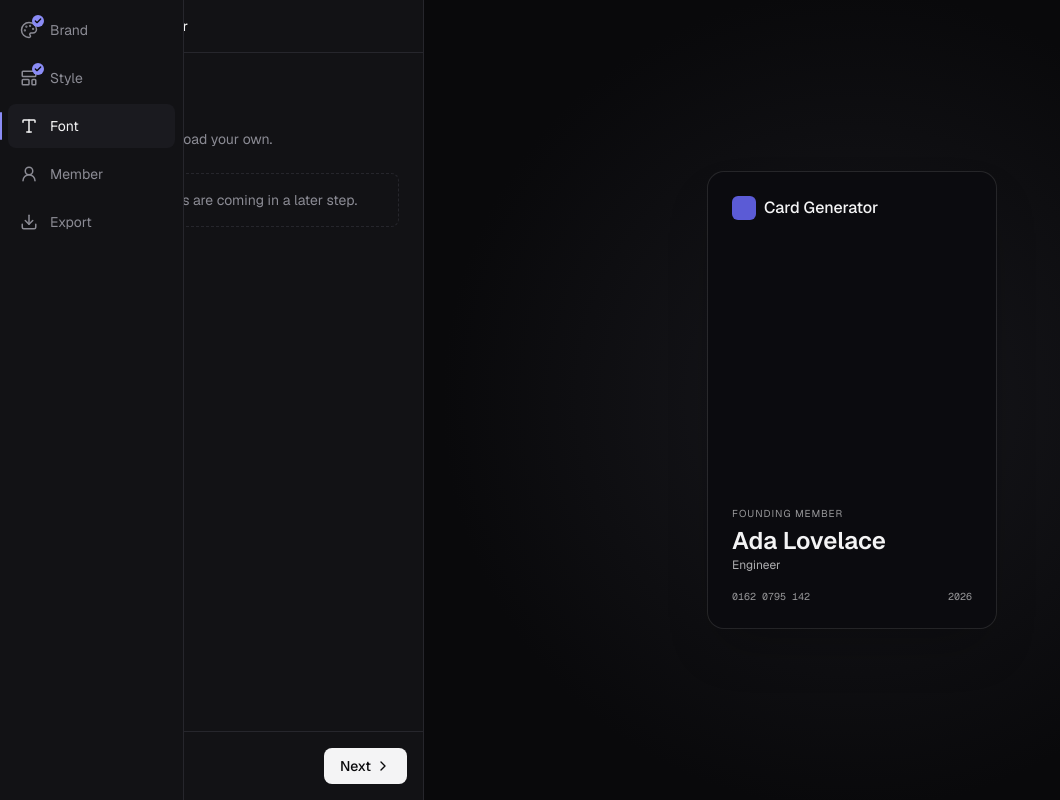
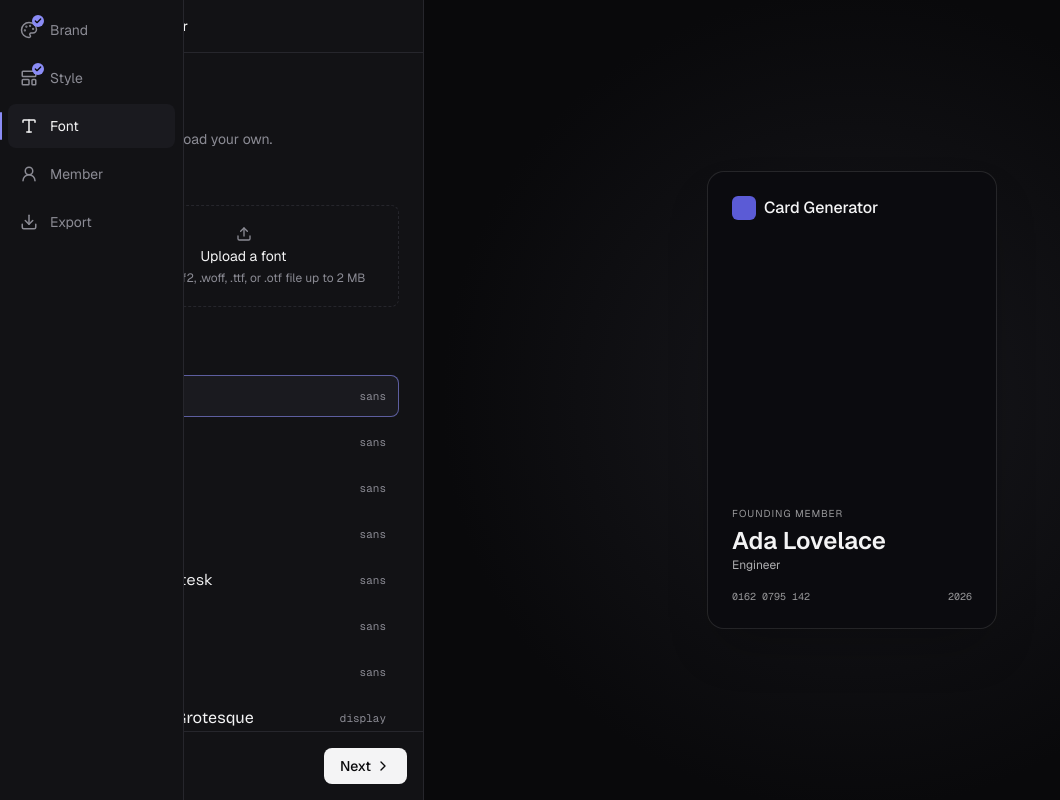
Before and after one commit to zidanegimiga/card-generator, a Next.js app: page / in a window 1280 px wide. Both pictures are taken after a click on the button "Font". Shown: the whole page, without its empty margins (0-1060 px from the left). Built offline with nearby package versions, Linux system fonts and the light colour scheme; a web font is replaced by a local one.

Commit message:
feat: add font step with uploads and Google Fonts

```diff
--- a/src/components/card/id-card.tsx
+++ b/src/components/card/id-card.tsx
@@ -1,4 +1,5 @@
 import { resolveMemberId } from "@/lib/card/member-id";
+import { cssFontFamily } from "@/lib/fonts/catalog";
 import type { CardConfig } from "@/lib/card/schema";
 
 type IdCardProps = {
@@ -16,7 +17,7 @@ export function IdCard({ config }: IdCardProps) {
       style={{
         backgroundColor: brand.colors.background,
         color: brand.colors.text,
-        fontFamily: `"${font.family}", var(--font-sans)`,
+        fontFamily: cssFontFamily(font),
       }}
     >
       <header className="flex items-center gap-2">
--- /dev/null
+++ b/src/components/studio/font-picker.tsx
@@ -0,0 +1,213 @@
+"use client";
+
+import { Trash2, Upload } from "lucide-react";
+import { AnimatePresence, motion } from "motion/react";
+import { type DragEvent, useId, useState } from "react";
+
+import type { CustomFonts } from "@/hooks/use-custom-fonts";
+import { DEFAULT_CARD_CONFIG } from "@/lib/card/defaults";
+import type { FontSource } from "@/lib/card/schema";
+import { cssFontFamily, GOOGLE_FONTS } from "@/lib/fonts/catalog";
+import { FONT_ACCEPT } from "@/lib/fonts/upload";
+
+type FontPickerProps = {
+  value: FontSource;
+  onChange: (font: FontSource) => void;
+  customFonts: CustomFonts;
+};
+
+function fontKey(font: FontSource): string {
+  return font.kind === "custom" ? `custom:${font.id}` : `google:${font.family}`;
+}
+
+export function FontPicker({ value, onChange, customFonts }: FontPickerProps) {
+  const groupName = useId();
+  const selectedKey = fontKey(value);
+  const [status, setStatus] = useState<
+    { type: "idle" } | { type: "busy" } | { type: "error"; message: string }
+  >({ type: "idle" });
+
+  async function handleFile(file: File) {
+    setStatus({ type: "busy" });
+    const result = await customFonts.add(file);
+    if (result.ok) {
+      setStatus({ type: "idle" });
+      onChange(result.font);
+    } else {
+      setStatus({ type: "error", message: result.error });
+    }
+  }
+
+  async function handleRemove(id: string) {
+    if (value.kind === "custom" && value.id === id) {
+      onChange(DEFAULT_CARD_CONFIG.font);
+    }
+    await customFonts.remove(id);
+  }
+
+  return (
+    <fieldset className="flex min-w-0 flex-col gap-6">
+      <legend className="sr-only">Card font</legend>
+
+      <section
+        aria-labelledby={`${groupName}-yours`}
+        className="flex flex-col gap-3"
+      >
+        <h3 id={`${groupName}-yours`} className="text-sm">
+          Your fonts
+        </h3>
+
+        <FontDropzone busy={status.type === "busy"} onFile={handleFile} />
+
+        {status.type === "error" && (
+          <p role="alert" className="text-xs text-red-400">
+            {status.message}
+          </p>
+        )}
+
+        <ul className="flex flex-col gap-1">
+          <AnimatePresence initial={false}>
+            {customFonts.fonts.map((font) => (
+              <motion.li
+                key={font.id}
+                layout
+                initial={{ opacity: 0, y: -6 }}
+                animate={{ opacity: 1, y: 0 }}
+                exit={{ opacity: 0, height: 0 }}
+                className="flex items-center gap-1"
+              >
+                <FontOption
+                  name={groupName}
+                  font={font}
+                  label={font.family}
+                  detail={font.fileName}
+                  checked={selectedKey === fontKey(font)}
+                  onSelect={onChange}
+                />
+                <button
+                  type="button"
+                  aria-label={`Remove ${font.family}`}
+                  onClick={() => handleRemove(font.id)}
+                  className="grid size-9 shrink-0 place-items-center rounded-lg text-muted hover:bg-surface-raised hover:text-red-400"
+                >
+                  <Trash2 aria-hidden className="size-4" />
+                </button>
+              </motion.li>
+            ))}
+          </AnimatePresence>
+        </ul>
+      </section>
+
+      <section
+        aria-labelledby={`${groupName}-google`}
+        className="flex flex-col gap-3"
+      >
+        <h3 id={`${groupName}-google`} className="text-sm">
+          Google Fonts
+        </h3>
+        <ul className="flex flex-col gap-1">
+          {GOOGLE_FONTS.map((entry) => {
+            const font: FontSource = { kind: "google", family: entry.family };
+            return (
+              <li key={entry.family}>
+                <FontOption
+                  name={groupName}
+                  font={font}
+                  label={entry.family}
+                  detail={entry.category}
+                  checked={selectedKey === fontKey(font)}
+                  onSelect={onChange}
+                />
+              </li>
+            );
+          })}
+        </ul>
+      </section>
+    </fieldset>
+  );
+}
+
+type FontOptionProps = {
+  name: string;
+  font: FontSource;
+  label: string;
+  detail: string;
+  checked: boolean;
+  onSelect: (font: FontSource) => void;
+};
+
+function FontOption({
+  name,
+  font,
+  label,
+  detail,
+  checked,
+  onSelect,
+}: FontOptionProps) {
+  return (
+    <label className="flex min-w-0 flex-1 cursor-pointer items-center justify-between gap-3 rounded-lg border border-transparent px-3 py-2 hover:bg-surface-raised has-checked:border-accent/60 has-checked:bg-surface-raised has-focus-visible:ring-2 has-focus-visible:ring-accent">
+      <input
+        type="radio"
+        name={name}
+        checked={checked}
+        onChange={() => onSelect(font)}
+        className="sr-only"
+      />
+      <span
+        className="truncate text-base"
+        style={{ fontFamily: cssFontFamily(font) }}
+      >
+        {label}
+      </span>
+      <span className="truncate font-mono text-[11px] text-muted">
+        {detail}
+      </span>
+    </label>
+  );
+}
+
+type FontDropzoneProps = {
+  busy: boolean;
+  onFile: (file: File) => void;
+};
+
+function FontDropzone({ busy, onFile }: FontDropzoneProps) {
+  const [dragging, setDragging] = useState(false);
+
+  function handleDrop(event: DragEvent<HTMLLabelElement>) {
+    event.preventDefault();
+    setDragging(false);
+    const file = event.dataTransfer.files[0];
+    if (file) onFile(file);
+  }
+
+  return (
+    <label
+      data-dragging={dragging || undefined}
+      onDragOver={(event) => {
+        event.preventDefault();
+        setDragging(true);
+      }}
+      onDragLeave={() => setDragging(false)}
+      onDrop={handleDrop}
+      className="flex cursor-pointer flex-col items-center gap-1 rounded-lg border border-dashed border-border px-4 py-5 text-center transition-colors hover:border-muted has-focus-visible:ring-2 has-focus-visible:ring-accent data-dragging:border-accent data-dragging:bg-accent/5"
+    >
+      <input
+        type="file"
+        accept={FONT_ACCEPT}
+        disabled={busy}
+        onChange={(event) => {
+          const file = event.target.files?.[0];
+          event.target.value = "";
+          if (file) onFile(file);
+        }}
+        className="sr-only"
+      />
+      <Upload aria-hidden className="size-4 text-muted" />
+      <span className="text-sm">{busy ? "Adding font…" : "Upload a font"}</span>
+      <span className="text-xs text-muted">
+        Drop a .woff2, .woff, .ttf, or .otf file up to 2 MB
+      </span>
+    </label>
+  );
+}
--- a/src/components/studio/studio.tsx
+++ b/src/components/studio/studio.tsx
@@ -4,9 +4,12 @@ import { MotionConfig } from "motion/react";
 import { useReducer, useState } from "react";
 
 import { IdCard } from "@/components/card/id-card";
+import { useCustomFonts } from "@/hooks/use-custom-fonts";
 import { DEFAULT_CARD_CONFIG } from "@/lib/card/defaults";
 import type { CardConfig } from "@/lib/card/schema";
+import { googleFontsHref } from "@/lib/fonts/catalog";
 
+import { FontPicker } from "./font-picker";
 import { MemberForm } from "./member-form";
 import { StepPanel } from "./step-panel";
 import { StepperRail } from "./stepper-rail";
@@ -15,10 +18,40 @@ import { INITIAL_STEPPER_STATE, STUDIO_STEPS, stepperReducer } from "./steps";
 export function Studio() {
   const [stepper, dispatch] = useReducer(stepperReducer, INITIAL_STEPPER_STATE);
   const [config, setConfig] = useState<CardConfig>(DEFAULT_CARD_CONFIG);
+  const customFonts = useCustomFonts();
   const step = STUDIO_STEPS[stepper.index];
+
+  function renderStep() {
+    switch (step.id) {
+      case "font":
+        return (
+          <FontPicker
+            value={config.font}
+            onChange={(font) => setConfig((current) => ({ ...current, font }))}
+            customFonts={customFonts}
+          />
+        );
+      case "member":
+        return (
+          <MemberForm
+            member={config.member}
+            onChange={(member) =>
+              setConfig((current) => ({ ...current, member }))
+            }
+          />
+        );
+      default:
+        return (
+          <p className="rounded-lg border border-dashed border-border p-4 text-sm text-muted">
+            {step.label} controls are coming in a later step.
+          </p>
+        );
+    }
+  }
 
   return (
     <MotionConfig reducedMotion="user">
+      <link rel="stylesheet" href={googleFontsHref()} precedence="default" />
       <div className="flex h-dvh flex-col-reverse md:flex-row">
         <StepperRail
           activeIndex={stepper.index}
@@ -38,18 +71,7 @@ export function Studio() {
               onBack={() => dispatch({ type: "back" })}
               onNext={() => dispatch({ type: "next" })}
             >
-              {step.id === "member" ? (
-                <MemberForm
-                  member={config.member}
-                  onChange={(member) =>
-                    setConfig((current) => ({ ...current, member }))
-                  }
-                />
-              ) : (
-                <p className="rounded-lg border border-dashed border-border p-4 text-sm text-muted">
-                  {step.label} controls are coming in a later step.
-                </p>
-              )}
+              {renderStep()}
             </StepPanel>
           </div>
         </aside>
```
Also changed, not shown: 1 other file (tests, documents, lock files or other folders).
